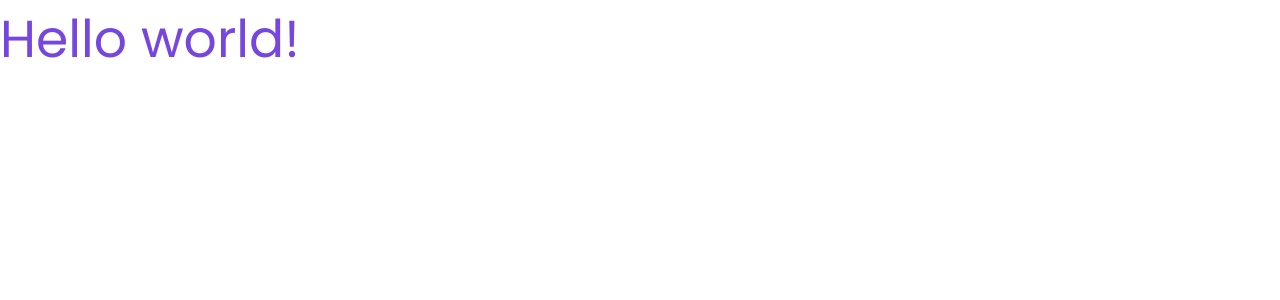
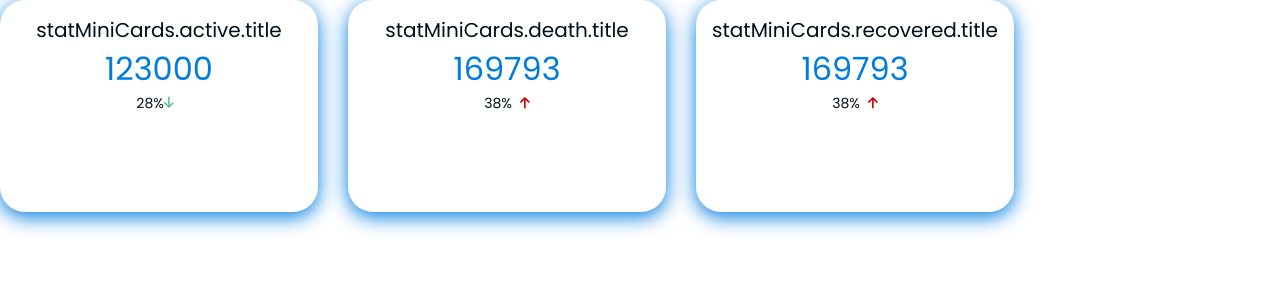
Before and after one commit to sonyacodez/CoronaTracker, a React (Create React App) app: page / in a window 1280 px wide. Shown: the top 300 px of the page. Built offline with nearby package versions, Linux system fonts and the light colour scheme; what i18next-icu would draw is missing.

Commit message:
added Overview screen

```diff
--- a/src/App.tsx
+++ b/src/App.tsx
@@ -4,14 +4,14 @@ import { defaultTheme } from './themes';
 import { GlobalStyle } from './utils/style';
 import { I18nextProvider } from 'react-i18next';
 import { ThemeProvider } from 'styled-components';
-import CustomText from './components/Shared/CustomText/CustomText';
+import Overview from './screens/Overview/Overview';
 
 function App() {
   return (
     <I18nextProvider i18n={i18n}>
       <ThemeProvider theme={defaultTheme}>
         <GlobalStyle />
-        <CustomText text="Hello world!" color="purple1" size="s52" />
+        <Overview />
       </ThemeProvider>
     </I18nextProvider>
   );
--- /dev/null
+++ b/src/screens/Overview/Overview.style.ts
@@ -0,0 +1,8 @@
+import styled from 'styled-components/macro';
+
+export const CardWrapper = styled.div`
+  display: flex;
+  & > * {
+    margin-right: 30px;
+  }
+`;
--- /dev/null
+++ b/src/screens/Overview/Overview.tsx
@@ -0,0 +1,30 @@
+import React, { FC } from 'react';
+import * as S from './Overview.style';
+import { useTranslation } from 'react-i18next';
+import StatMiniCard from '../../components/StatMiniCard/StatMiniCard';
+
+const Overview: FC = () => {
+  const { t } = useTranslation();
+
+  return (
+    <S.CardWrapper>
+      <StatMiniCard
+        title={t('statMiniCards.active.title')}
+        previousNumOfActiveCases={169793}
+        currentNumOfActiveCases={123000}
+      />
+      <StatMiniCard
+        title={t('statMiniCards.death.title')}
+        currentNumOfActiveCases={169793}
+        previousNumOfActiveCases={123000}
+      />
+      <StatMiniCard
+        title={t('statMiniCards.recovered.title')}
+        currentNumOfActiveCases={169793}
+        previousNumOfActiveCases={123000}
+      />
+    </S.CardWrapper>
+  );
+};
+
+export default Overview;
```
Also changed, not shown: src/components/StatMiniCards/Active/Active.tsx (deleted).
